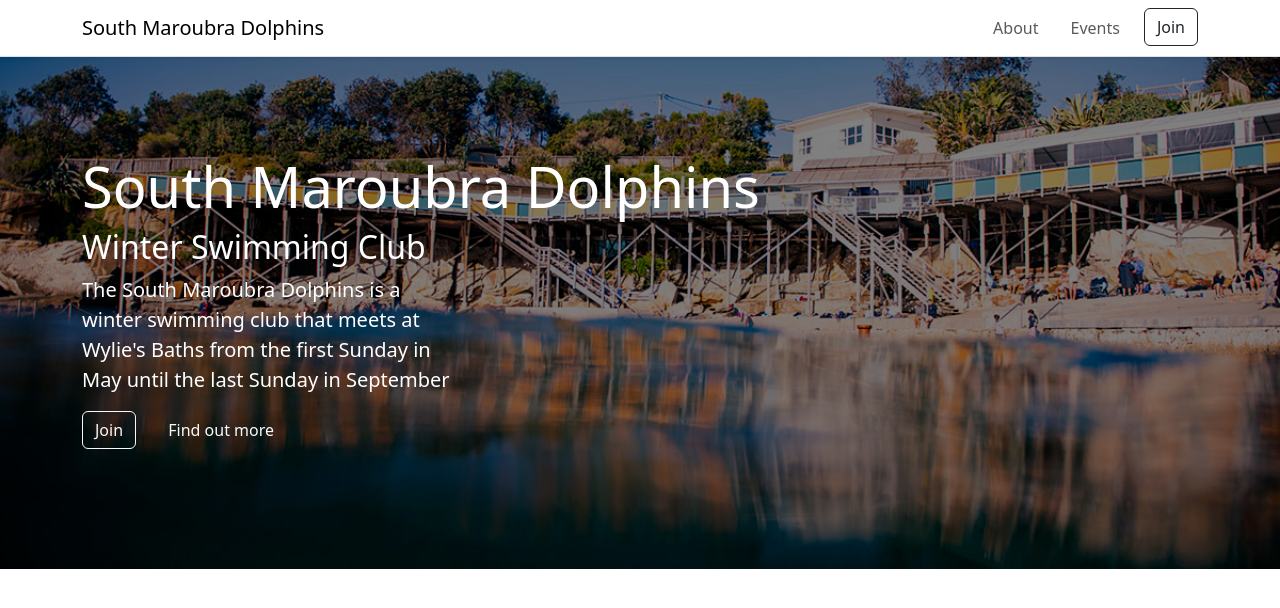
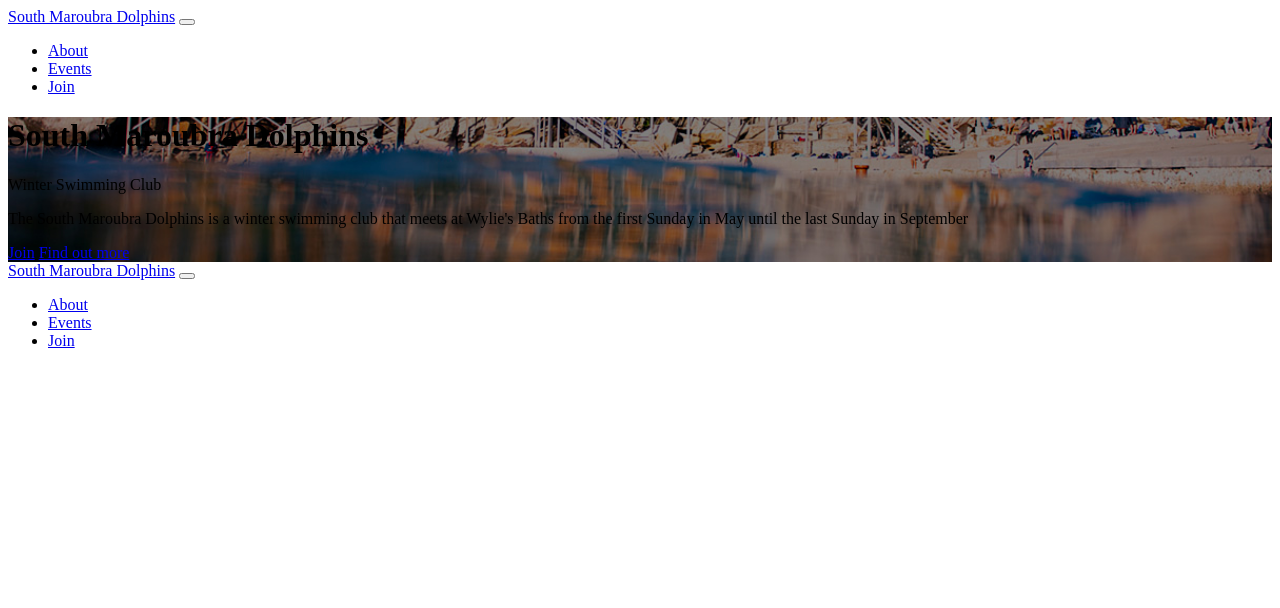
Before and after one commit to robertlove/south-maroubra-dolphins, a Jekyll site: the page built from index.html, in a window 1280 px wide. Shown: the top 608 px of the page. Built offline with Jekyll 4.4.1, drawn with Linux system fonts in a browser that asks for light colours; nearby versions of some CDN libraries; library files that are not in the unit come from our copies.

Commit message:
Update default.html

```diff
--- a/_layouts/default.html
+++ b/_layouts/default.html
@@ -40,8 +40,6 @@
     <link rel="icon" type="image/svg+xml" href="{{ '/assets/img/icon.svg' | relative_url }}">
     <link rel="apple-touch-icon" href="{{ '/assets/img/icon-180.png' | relative_url }}">
     <link rel="manifest" href="{{ '/manifest.webmanifest' | relative_url }}">
-    <link rel="stylesheet" href="https://cdn.jsdelivr.net/npm/bootstrap@5.3.0-alpha3/dist/css/bootstrap.min.css">
-    <link rel="stylesheet" href="https://cdn.jsdelivr.net/npm/bootstrap-icons@1.10.5/font/bootstrap-icons.css">
     <link rel="stylesheet" href="{{ '/assets/css/style.css' | relative_url }}">
     <title>{{ title }}</title>
   </head>
@@ -89,6 +87,6 @@
         </ul>
       </div>
     </nav>
-    <script src="https://cdn.jsdelivr.net/npm/bootstrap@5.3.0-alpha3/dist/js/bootstrap.bundle.min.js"></script>
+    <script src="{{- '/assets/js/bootstrap.bundle.min.js' | relative_url -}}"></script>
   </body>
 </html>
```
